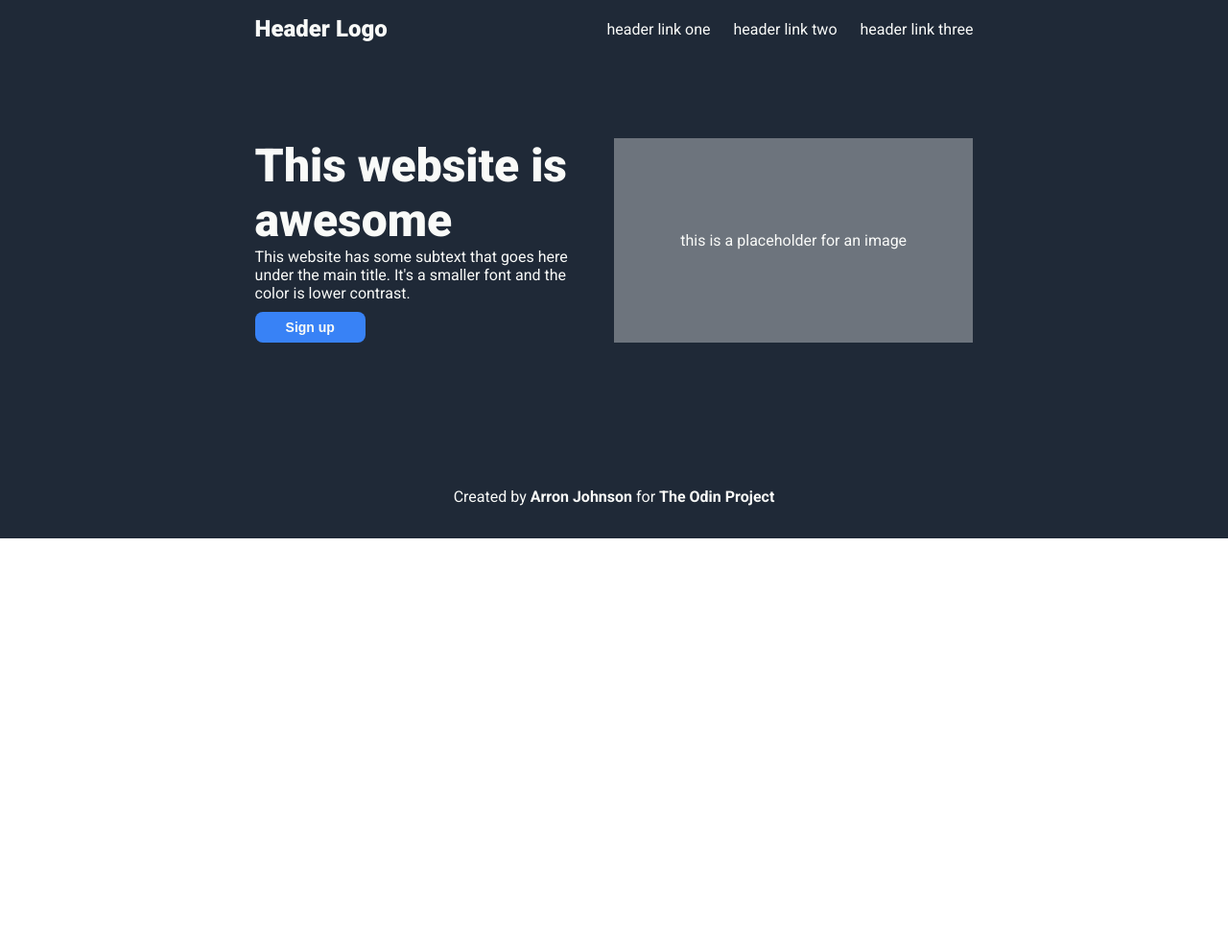
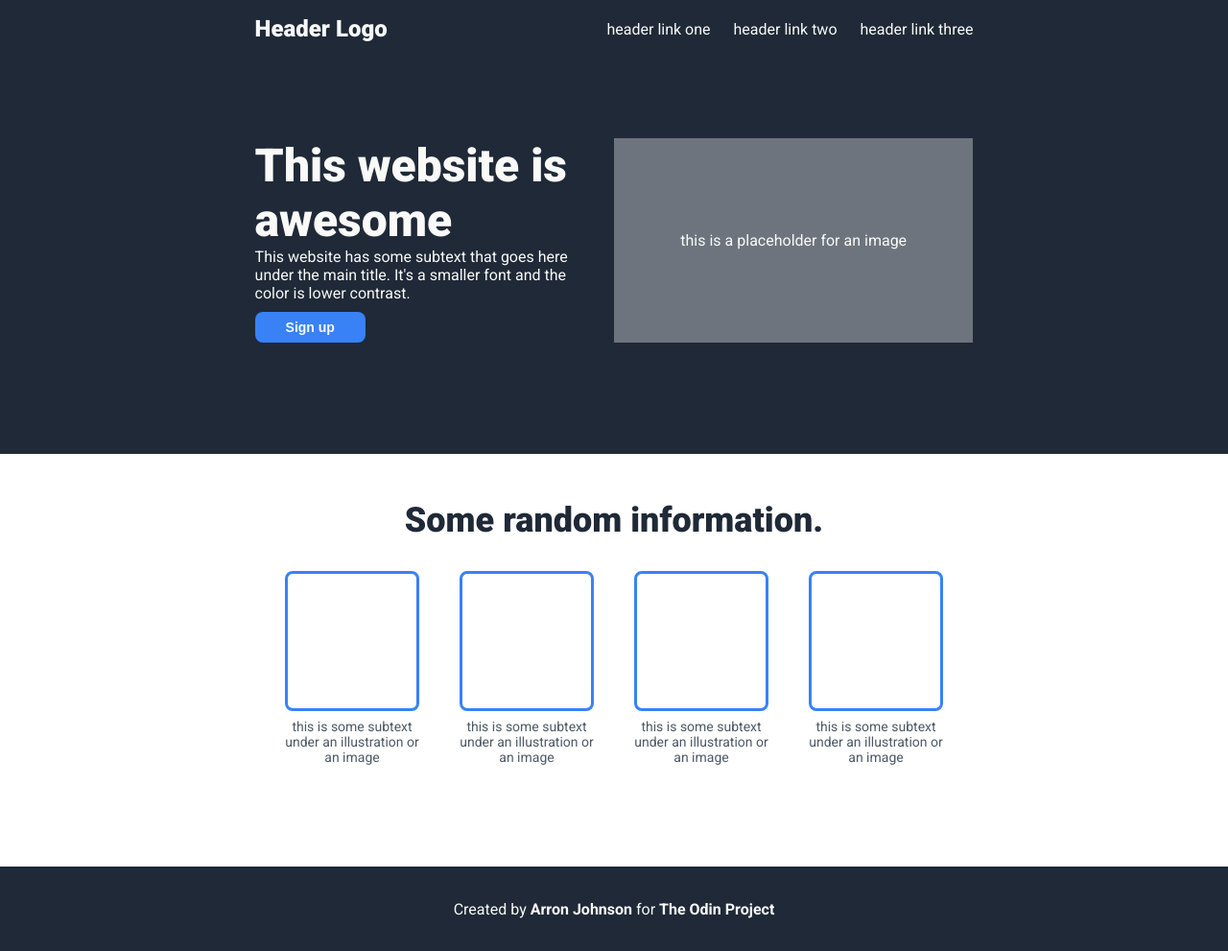
Before and after one commit to arronjohnson/landing-page, a plain HTML site: page index.html in a window 1280 px wide. Shown: the whole page at 96% size. Before the commit the page ends 800 px from the top, so only its background shows below. Drawn offline with Linux system fonts and the light colour scheme.

Commit message:
Add and style second section

```diff
--- a/index.html
+++ b/index.html
@@ -30,6 +30,27 @@
       </div>
     </div>
   </div>
+  <div class="section-two">
+    <h2 class="info-text-main">Some random information.</h2>
+    <div class="info-container">
+      <div class="info-box">
+        <div class="info-image"></div>
+        <p>this is some subtext under an illustration or an image</p>
+      </div>
+      <div class="info-box">
+        <div class="info-image"></div>
+        <p>this is some subtext under an illustration or an image</p>
+      </div>
+      <div class="info-box">
+        <div class="info-image"></div>
+        <p>this is some subtext under an illustration or an image</p>
+      </div>
+      <div class="info-box">
+        <div class="info-image"></div>
+        <p>this is some subtext under an illustration or an image</p>
+      </div>
+    </div>
+  </div>
   <footer>
     <p class="footer">
       Created by <a href="https://github.com/arronjohnson"><strong>Arron Johnson</strong></a> for <a href="https://www.theodinproject.com/"><strong>The Odin Project</strong></a>
--- a/styles.css
+++ b/styles.css
@@ -45,9 +45,14 @@ a {
   font-weight: 900;
 }
 
-.info-text {
+.info-text-main {
   font-size: 36px;
   font-weight: 900;
+}
+
+.info-box p {
+  color: #4f5966;
+  font-size: 14px;
 }
 
 /* Section 1: Nav & Hero */
@@ -82,6 +87,34 @@ header, .hero {
   flex: 1 0 50%;
 }
 
+/* Section 2: Images & Information */
+.section-two {
+  align-items: center;
+  color: #1f2937;
+  display: flex;
+  flex-direction: column;
+  gap: 32px;
+  padding: 3em 0;
+}
+
+.info-container {
+  display: flex;
+  gap: 42px;
+  margin-bottom: 48px;
+}
+
+.info-box {
+  text-align: center;
+  width: 140px;
+}
+
+.info-image {
+  border: 3.5px solid #3882f6;
+  border-radius: 8px;
+  height: 140px;
+  margin-bottom: 8px;
+}
+
 /* Footer */
 footer {
   align-items: center;
```
